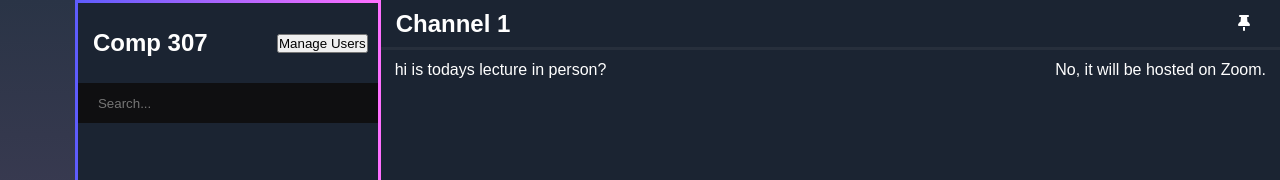
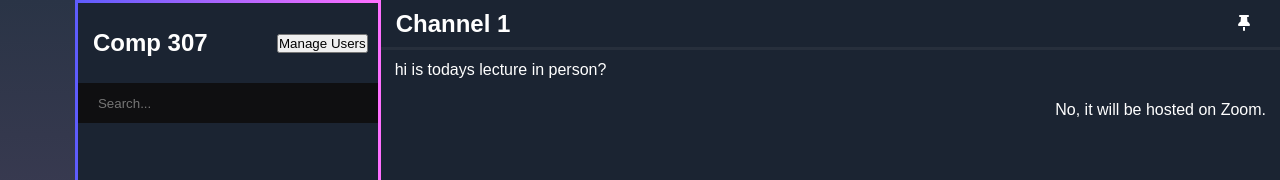
Before and after one commit to fikireguale/comp307-proj, a React (Create React App) app in the folder frontend/: page /discussion/1/1 in a window 1280 px wide. Shown: the top 180 px of the page. Built offline with nearby package versions, Linux system fonts and the light colour scheme.

Commit message:
chat message part

```diff
--- a/frontend/src/index.css
+++ b/frontend/src/index.css
@@ -449,7 +449,11 @@
   .discussion #messages{
     overflow: auto;
     height: 80%;
-
+    display: flex;
+    flex-direction: column;
+    align-items: flex-start;
+    justify-content: flex-start;
+    width: 100%;
   }
   .message{
     margin:0px;
@@ -461,13 +465,13 @@
 
   /* left message */
   .message_left{
-    float: left;
+    align-self: flex-start;
     line-height: 2.5em;
   }
 
   /* right message */
   .message_right{
-    float:right;
+    align-self: flex-end;
     line-height: 2.5em;
   }
 
--- a/frontend/src/pages/discussion.js
+++ b/frontend/src/pages/discussion.js
@@ -176,10 +176,8 @@ const Discussion =() =>{
               {filteredMessages.map((message) => (
                 <div key={message.id} className={`message message_${message.user === users[0].name ? "right" : "left"}`}>
                   <div className="message_box">
-                    <div className="message_content">
-                      <div className="message_text">{message.text}</div>
-                      {/* Add timestamp and user icon if needed */}
-                    </div>
+                    <div className="message_text">{message.text}</div>
+                    {/* Add timestamp and user icon if needed */}
                   </div>
                 </div>
               ))}
```
